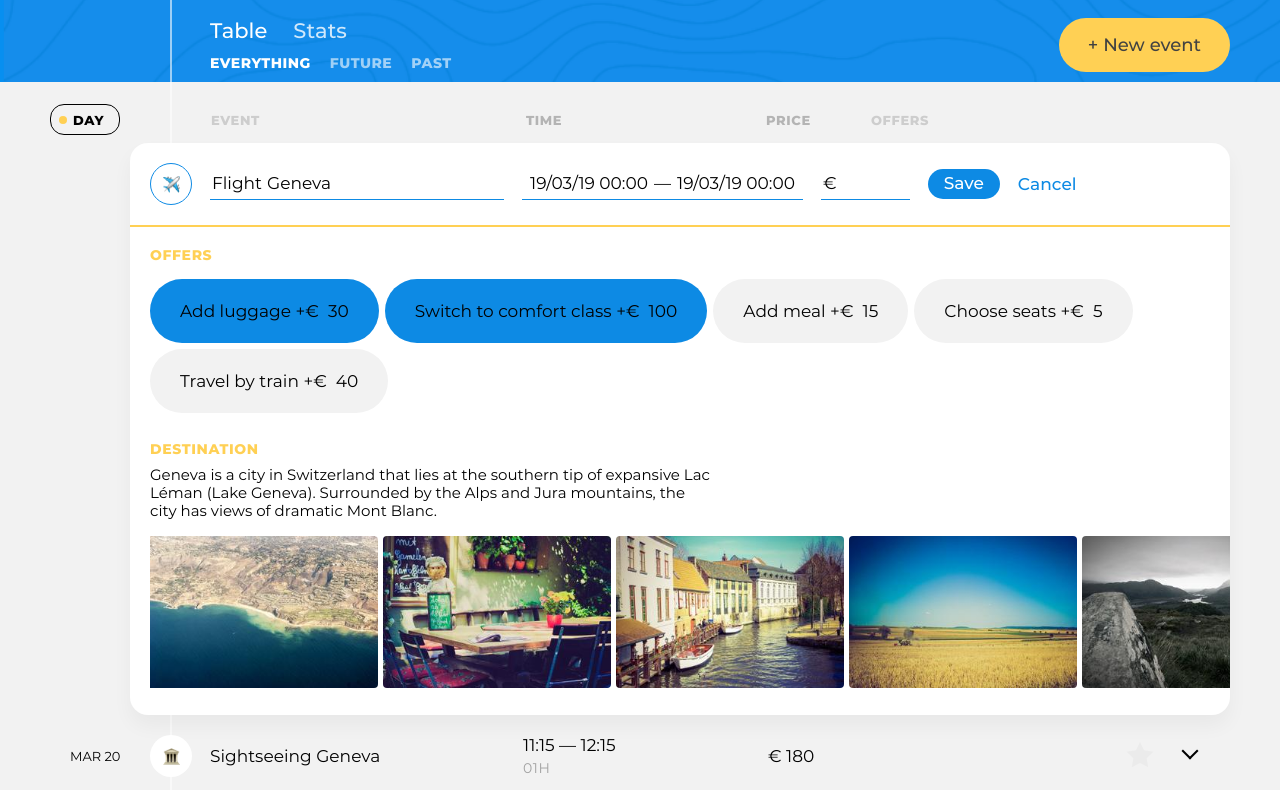
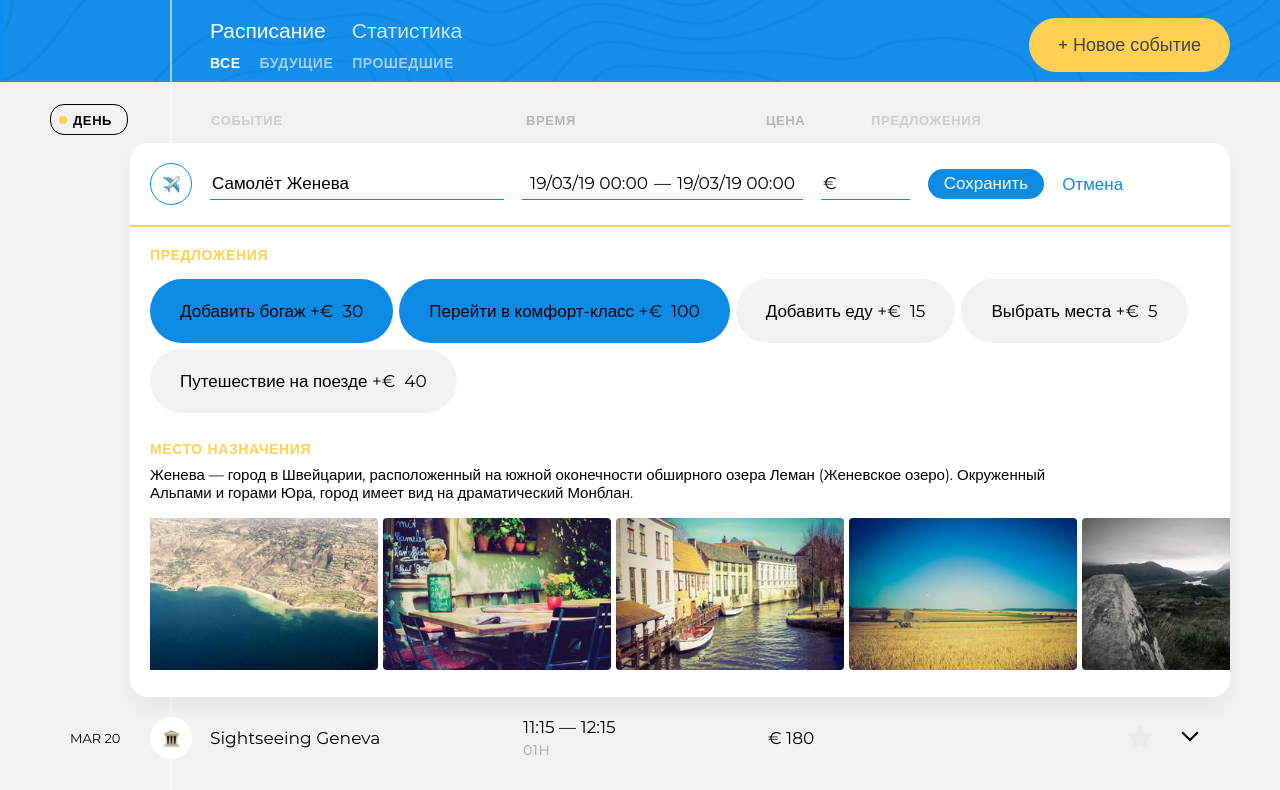
Before and after one commit to Baryshewww-Production/Big-Trip, a website built with webpack: page public/index.html in a window 1280 px wide. Shown: the part 81-871 px from the top of the page. Built offline with nearby package versions, Linux system fonts and the light colour scheme.

Commit message:
Переводит интерфейс приложения на русский язык

```diff
--- a/public/css/style.css
+++ b/public/css/style.css
@@ -224,12 +224,11 @@ main {
   opacity: 0.8; }
 
 .trip-info__cost {
-  width: 170px;
   margin: 0 0 0 auto;
   font-weight: 700;
   font-size: 21px;
   line-height: 25px;
-  text-align: center; }
+}
 
 .trip-controls__trip-tabs {
   margin-bottom: 9px; }
@@ -611,7 +610,7 @@ main {
   top: calc(100% + 7px);
   left: -20px;
   display: none;
-  width: 180px;
+  width: 315px;
   background-color: #ffffff;
   border: 1px solid rgba(151, 151, 151, 0.169724);
   -webkit-box-shadow: 0 11px 20px rgba(0, 0, 0, 0.219146);
@@ -943,7 +942,7 @@ main {
   background-color: #0d8ae4; }
 
 .event__destination-description {
-  width: 560px;
+  width: 900px;
   margin: 0;
   margin-bottom: 16px;
   margin-left: 20px;
--- a/public/index.html
+++ b/public/index.html
@@ -1,5 +1,5 @@
 <!DOCTYPE html>
-<html lang="en">
+<html lang="ru">
   <head>
     <meta charset="UTF-8">
     <meta name="viewport" content="width=device-width, initial-scale=1">
@@ -20,24 +20,24 @@
 
           <div class="trip-main__trip-controls  trip-controls">
             <div class="trip-controls__navigation">
-              <h2 class="visually-hidden">Switch trip view</h2>
+              <h2 class="visually-hidden">Изменить вид поездки</h2>
               <!-- Меню -->
             </div>
 
             <div class="trip-controls__filters">
-              <h2 class="visually-hidden">Filter events</h2>
+              <h2 class="visually-hidden">Фильтр событий</h2>
               <!-- Фильтры -->
             </div>
           </div>
 
-          <button class="trip-main__event-add-btn  btn  btn--big  btn--yellow" type="button">New event</button>
+          <button class="trip-main__event-add-btn  btn  btn--big  btn--yellow" type="button">Новое событие</button>
         </div>
       </div>
     </header>
     <main class="page-body__page-main  page-main">
       <div class="page-body__container">
           <section class="trip-events">
-            <h2 class="visually-hidden">Trip events</h2>
+            <h2 class="visually-hidden">События поездки</h2>
 
             <!-- Сортировка -->
 
--- a/src/view/creation-form-view.js
+++ b/src/view/creation-form-view.js
@@ -5,63 +5,63 @@ function createCreationFormTemplate() {
                 <header class="event__header">
                   <div class="event__type-wrapper">
                     <label class="event__type  event__type-btn" for="event-type-toggle-1">
-                      <span class="visually-hidden">Choose event type</span>
+                      <span class="visually-hidden">Выбрать тип события</span>
                       <img class="event__type-icon" width="17" height="17" src="img/icons/flight.png" alt="Event type icon">
                     </label>
                     <input class="event__type-toggle  visually-hidden" id="event-type-toggle-1" type="checkbox">
 
                     <div class="event__type-list">
                       <fieldset class="event__type-group">
-                        <legend class="visually-hidden">Event type</legend>
+                        <legend class="visually-hidden">Тип события</legend>
 
                         <div class="event__type-item">
                           <input id="event-type-taxi-1" class="event__type-input  visually-hidden" type="radio" name="event-type" value="taxi">
-                          <label class="event__type-label  event__type-label--taxi" for="event-type-taxi-1">Taxi</label>
+                          <label class="event__type-label  event__type-label--taxi" for="event-type-taxi-1">Такси</label>
                         </div>
 
                         <div class="event__type-item">
                           <input id="event-type-bus-1" class="event__type-input  visually-hidden" type="radio" name="event-type" value="bus">
-                          <label class="event__type-label  event__type-label--bus" for="event-type-bus-1">Bus</label>
+                          <label class="event__type-label  event__type-label--bus" for="event-type-bus-1">Автобус</label>
                         </div>
 
                         <div class="event__type-item">
                           <input id="event-type-train-1" class="event__type-input  visually-hidden" type="radio" name="event-type" value="train">
-                          <label class="event__type-label  event__type-label--train" for="event-type-train-1">Train</label>
+                          <label class="event__type-label  event__type-label--train" for="event-type-train-1">Поезд</label>
                         </div>
 
                         <div class="event__type-item">
                           <input id="event-type-ship-1" class="event__type-input  visually-hidden" type="radio" name="event-type" value="ship">
-                          <label class="event__type-label  event__type-label--ship" for="event-type-ship-1">Ship</label>
+                          <label class="event__type-label  event__type-label--ship" for="event-type-ship-1">Корабль</label>
                         </div>
 
                         <div class="event__type-item">
                           <input id="event-type-transport-1" class="event__type-input  visually-hidden" type="radio" name="event-type" value="transport">
-                          <label class="event__type-label  event__type-label--transport" for="event-type-transport-1">Transport</label>
+                          <label class="event__type-label  event__type-label--transport" for="event-type-transport-1">Метро</label>
                         </div>
 
                         <div class="event__type-item">
                           <input id="event-type-drive-1" class="event__type-input  visually-hidden" type="radio" name="event-type" value="drive">
-                          <label class="event__type-label  event__type-label--drive" for="event-type-drive-1">Drive</label>
+                          <label class="event__type-label  event__type-label--drive" for="event-type-drive-1">Автомобиль</label>
                         </div>
 
                         <div class="event__type-item">
                           <input id="event-type-flight-1" class="event__type-input  visually-hidden" type="radio" name="event-type" value="flight" checked>
-                          <label class="event__type-label  event__type-label--flight" for="event-type-flight-1">Flight</label>
+                          <label class="event__type-label  event__type-label--flight" for="event-type-flight-1">Самолёт</label>
                         </div>
 
                         <div class="event__type-item">
                           <input id="event-type-check-in-1" class="event__type-input  visually-hidden" type="radio" name="event-type" value="check-in">
-                          <label class="event__type-label  event__type-label--check-in" for="event-type-check-in-1">Check-in</label>
+                          <label class="event__type-label  event__type-label--check-in" for="event-type-check-in-1">Регистрация</label>
                         </div>
 
                         <div class="event__type-item">
                           <input id="event-type-sightseeing-1" class="event__type-input  visually-hidden" type="radio" name="event-type" value="sightseeing">
-                          <label class="event__type-label  event__type-label--sightseeing" for="event-type-sightseeing-1">Sightseeing</label>
+                          <label class="event__type-label  event__type-label--sightseeing" for="event-type-sightseeing-1">Достопримечательности</label>
                         </div>
 
                         <div class="event__type-item">
                           <input id="event-type-restaurant-1" class="event__type-input  visually-hidden" type="radio" name="event-type" value="restaurant">
-                          <label class="event__type-label  event__type-label--restaurant" for="event-type-restaurant-1">Restaurant</label>
+                          <label class="event__type-label  event__type-label--restaurant" for="event-type-restaurant-1">Ресторан</label>
                         </div>
                       </fieldset>
                     </div>
@@ -69,9 +69,9 @@ function createCreationFormTemplate() {
 
                   <div class="event__field-group  event__field-group--destination">
                     <label class="event__label  event__type-output" for="event-destination-1">
-                      Flight
+                      Самолёт
                     </label>
-                    <input class="event__input  event__input--destination" id="event-destination-1" type="text" name="event-destination" value="Geneva" list="destination-list-1">
+                    <input class="event__input  event__input--destination" id="event-destination-1" type="text" name="event-destination" value="Женева" list="destination-list-1">
                     <datalist id="destination-list-1">
                       <option value="Amsterdam"></option>
                       <option value="Geneva"></option>
@@ -80,33 +80,33 @@ function createCreationFormTemplate() {
                   </div>
 
                   <div class="event__field-group  event__field-group--time">
-                    <label class="visually-hidden" for="event-start-time-1">From</label>
+                    <label class="visually-hidden" for="event-start-time-1">От</label>
                     <input class="event__input  event__input--time" id="event-start-time-1" type="text" name="event-start-time" value="19/03/19 00:00">
                     &mdash;
-                    <label class="visually-hidden" for="event-end-time-1">To</label>
+                    <label class="visually-hidden" for="event-end-time-1">До</label>
                     <input class="event__input  event__input--time" id="event-end-time-1" type="text" name="event-end-time" value="19/03/19 00:00">
                   </div>
 
                   <div class="event__field-group  event__field-group--price">
                     <label class="event__label" for="event-price-1">
-                      <span class="visually-hidden">Price</span>
+                      <span class="visually-hidden">Цена</span>
                       &euro;
                     </label>
                     <input class="event__input  event__input--price" id="event-price-1" type="text" name="event-price" value="">
                   </div>
 
-                  <button class="event__save-btn  btn  btn--blue" type="submit">Save</button>
-                  <button class="event__reset-btn" type="reset">Cancel</button>
+                  <button class="event__save-btn  btn  btn--blue" type="submit">Сохранить</button>
+                  <button class="event__reset-btn" type="reset">Отмена</button>
                 </header>
                 <section class="event__details">
                   <section class="event__section  event__section--offers">
-                    <h3 class="event__section-title  event__section-title--offers">Offers</h3>
+                    <h3 class="event__section-title  event__section-title--offers">Предложения</h3>
 
                     <div class="event__available-offers">
                       <div class="event__offer-selector">
                         <input class="event__offer-checkbox  visually-hidden" id="event-offer-luggage-1" type="checkbox" name="event-offer-luggage" checked>
                         <label class="event__offer-label" for="event-offer-luggage-1">
-                          <span class="event__offer-title">Add luggage</span>
+                          <span class="event__offer-title">Добавить богаж</span>
                           &plus;&euro;&nbsp;
                           <span class="event__offer-price">30</span>
                         </label>
@@ -115,7 +115,7 @@ function createCreationFormTemplate() {
                       <div class="event__offer-selector">
                         <input class="event__offer-checkbox  visually-hidden" id="event-offer-comfort-1" type="checkbox" name="event-offer-comfort" checked>
                         <label class="event__offer-label" for="event-offer-comfort-1">
-                          <span class="event__offer-title">Switch to comfort class</span>
+                          <span class="event__offer-title">Перейти в комфорт-класс</span>
                           &plus;&euro;&nbsp;
                           <span class="event__offer-price">100</span>
                         </label>
@@ -124,7 +124,7 @@ function createCreationFormTemplate() {
                       <div class="event__offer-selector">
                         <input class="event__offer-checkbox  visually-hidden" id="event-offer-meal-1" type="checkbox" name="event-offer-meal">
                         <label class="event__offer-label" for="event-offer-meal-1">
-                          <span class="event__offer-title">Add meal</span>
+                          <span class="event__offer-title">Добавить еду</span>
                           &plus;&euro;&nbsp;
                           <span class="event__offer-price">15</span>
                         </label>
@@ -133,7 +133,7 @@ function createCreationFormTemplate() {
                       <div class="event__offer-selector">
                         <input class="event__offer-checkbox  visually-hidden" id="event-offer-seats-1" type="checkbox" name="event-offer-seats">
                         <label class="event__offer-label" for="event-offer-seats-1">
-                          <span class="event__offer-title">Choose seats</span>
+                          <span class="event__offer-title">Выбрать места</span>
                           &plus;&euro;&nbsp;
                           <span class="event__offer-price">5</span>
                         </label>
@@ -142,7 +142,7 @@ function createCreationFormTemplate() {
                       <div class="event__offer-selector">
                         <input class="event__offer-checkbox  visually-hidden" id="event-offer-train-1" type="checkbox" name="event-offer-train">
                         <label class="event__offer-label" for="event-offer-train-1">
-                          <span class="event__offer-title">Travel by train</span>
+                          <span class="event__offer-title">Путешествие на поезде</span>
                           &plus;&euro;&nbsp;
                           <span class="event__offer-price">40</span>
                         </label>
@@ -151,8 +151,8 @@ function createCreationFormTemplate() {
                   </section>
 
                   <section class="event__section  event__section--destination">
-                    <h3 class="event__section-title  event__section-title--destination">Destination</h3>
-                    <p class="event__destination-description">Geneva is a city in Switzerland that lies at the southern tip of expansive Lac Léman (Lake Geneva). Surrounded by the Alps and Jura mountains, the city has views of dramatic Mont Blanc.</p>
+                    <h3 class="event__section-title  event__section-title--destination">Место назначения</h3>
+                    <p class="event__destination-description">Женева — город в Швейцарии, расположенный на южной оконечности обширного озера Леман (Женевское озеро). Окруженный Альпами и горами Юра, город имеет вид на драматический Монблан.</p>
 
                     <div class="event__photos-container">
                       <div class="event__photos-tape">
--- a/src/view/filters-view.js
+++ b/src/view/filters-view.js
@@ -4,20 +4,20 @@ function createFiltersTemplate() {
   return (`<form class="trip-filters" action="#" method="get">
                 <div class="trip-filters__filter">
                   <input id="filter-everything" class="trip-filters__filter-input  visually-hidden" type="radio" name="trip-filter" value="everything" checked>
-                  <label class="trip-filters__filter-label" for="filter-everything">Everything</label>
+                  <label class="trip-filters__filter-label" for="filter-everything">Все</label>
                 </div>
 
                 <div class="trip-filters__filter">
                   <input id="filter-future" class="trip-filters__filter-input  visually-hidden" type="radio" name="trip-filter" value="future">
-                  <label class="trip-filters__filter-label" for="filter-future">Future</label>
+                  <label class="trip-filters__filter-label" for="filter-future">Будущие</label>
                 </div>
 
                 <div class="trip-filters__filter">
                   <input id="filter-past" class="trip-filters__filter-input  visually-hidden" type="radio" name="trip-filter" value="past">
-                  <label class="trip-filters__filter-label" for="filter-past">Past</label>
+                  <label class="trip-filters__filter-label" for="filter-past">Прошедшие</label>
                 </div>
 
-                <button class="visually-hidden" type="submit">Accept filter</button>
+                <button class="visually-hidden" type="submit">Принять фильтр</button>
               </form>`
   );
 }
--- a/src/view/menu-nav-view.js
+++ b/src/view/menu-nav-view.js
@@ -2,8 +2,8 @@ import {createElement} from '../render.js';
 
 function createMenuNavTemplate() {
   return (`<nav class="trip-controls__trip-tabs  trip-tabs">
-                <a class="trip-tabs__btn  trip-tabs__btn--active" href="#">Table</a>
-                <a class="trip-tabs__btn" href="#">Stats</a>
+                <a class="trip-tabs__btn  trip-tabs__btn--active" href="#">Расписание</a>
+                <a class="trip-tabs__btn" href="#">Статистика</a>
               </nav>`
   );
 }
--- a/src/view/route-cost-view.js
+++ b/src/view/route-cost-view.js
@@ -1,7 +1,7 @@
 import {createElement} from '../render.js';
 
 function createRouteCostTemplate() {
-  return '<p class="trip-info__cost">Total: &euro;&nbsp;<span class="trip-info__cost-value">1230</span></p>';
+  return '<p class="trip-info__cost">Общая стоимость: &euro;&nbsp;<span class="trip-info__cost-value">1230</span></p>';
 }
 
 export default class RouteCostView {
--- a/src/view/route-info-view.js
+++ b/src/view/route-info-view.js
@@ -3,8 +3,8 @@ import {createElement} from '../render.js';
 function createRouteInfoTemplate() {
   return (
     `<div class="trip-info__main">
-         <h1 class="trip-info__title">Amsterdam &mdash; Chamonix &mdash; Geneva</h1>
-         <p class="trip-info__dates">Mar 18&nbsp;&mdash;&nbsp;20</p>
+         <h1 class="trip-info__title">Амстердам &mdash; Шамони &mdash; Женева</h1>
+         <p class="trip-info__dates">MAR 18&nbsp;&mdash;&nbsp;20</p>
     </div>`
   );
 }
--- a/src/view/sorting-view.js
+++ b/src/view/sorting-view.js
@@ -4,27 +4,27 @@ function createSortingTemplate() {
   return (`<form class="trip-events__trip-sort  trip-sort" action="#" method="get">
             <div class="trip-sort__item  trip-sort__item--day">
               <input id="sort-day" class="trip-sort__input  visually-hidden" type="radio" name="trip-sort" value="sort-day" checked>
-              <label class="trip-sort__btn" for="sort-day">Day</label>
+              <label class="trip-sort__btn" for="sort-day">День</label>
             </div>
 
             <div class="trip-sort__item  trip-sort__item--event">
               <input id="sort-event" class="trip-sort__input  visually-hidden" type="radio" name="trip-sort" value="sort-event" disabled>
-              <label class="trip-sort__btn" for="sort-event">Event</label>
+              <label class="trip-sort__btn" for="sort-event">Событие</label>
             </div>
 
             <div class="trip-sort__item  trip-sort__item--time">
               <input id="sort-time" class="trip-sort__input  visually-hidden" type="radio" name="trip-sort" value="sort-time">
-              <label class="trip-sort__btn" for="sort-time">Time</label>
+              <label class="trip-sort__btn" for="sort-time">Время</label>
             </div>
 
             <div class="trip-sort__item  trip-sort__item--price">
               <input id="sort-price" class="trip-sort__input  visually-hidden" type="radio" name="trip-sort" value="sort-price">
-              <label class="trip-sort__btn" for="sort-price">Price</label>
+              <label class="trip-sort__btn" for="sort-price">Цена</label>
             </div>
 
             <div class="trip-sort__item  trip-sort__item--offer">
               <input id="sort-offer" class="trip-sort__input  visually-hidden" type="radio" name="trip-sort" value="sort-offer" disabled>
-              <label class="trip-sort__btn" for="sort-offer">Offers</label>
+              <label class="trip-sort__btn" for="sort-offer">Предложения</label>
             </div>
           </form>`
   );
--- a/src/view/waypoint-view.js
+++ b/src/view/waypoint-view.js
@@ -20,13 +20,13 @@ function createWaypointTemplate() {
                   &euro;&nbsp;<span class="event__price-value">180</span>
                 </p>
                 <button class="event__favorite-btn" type="button">
-                  <span class="visually-hidden">Add to favorite</span>
+                  <span class="visually-hidden">Добавить в избранное</span>
                   <svg class="event__favorite-icon" width="28" height="28" viewBox="0 0 28 28">
                     <path d="M14 21l-8.22899 4.3262 1.57159-9.1631L.685209 9.67376 9.8855 8.33688 14 0l4.1145 8.33688 9.2003 1.33688-6.6574 6.48934 1.5716 9.1631L14 21z"/>
                   </svg>
                 </button>
                 <button class="event__rollup-btn" type="button">
-                  <span class="visually-hidden">Open event</span>
+                  <span class="visually-hidden">Открыть событие</span>
                 </button>
               </div>
             </li>`
```
Also changed, not shown: build/bundle.js, build/index.html.
